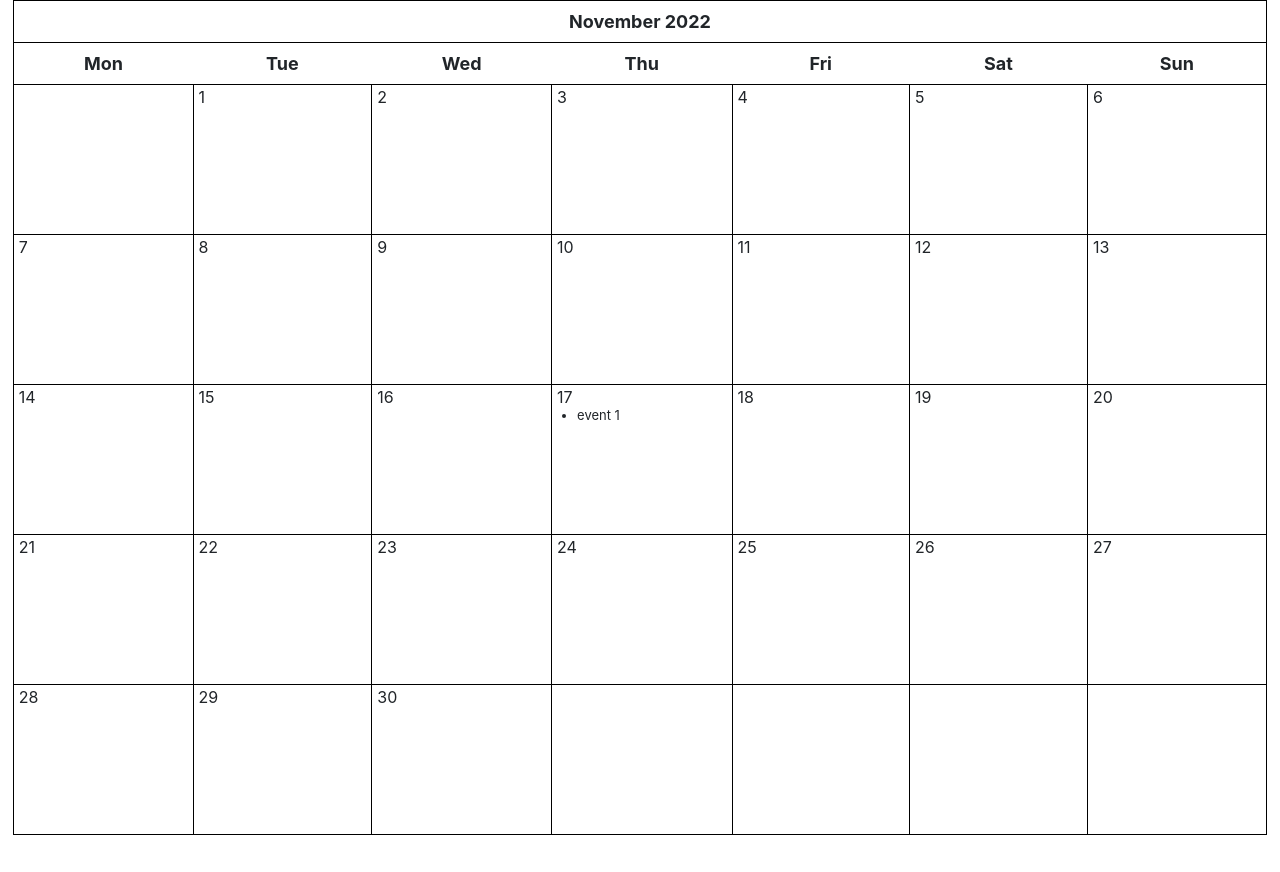
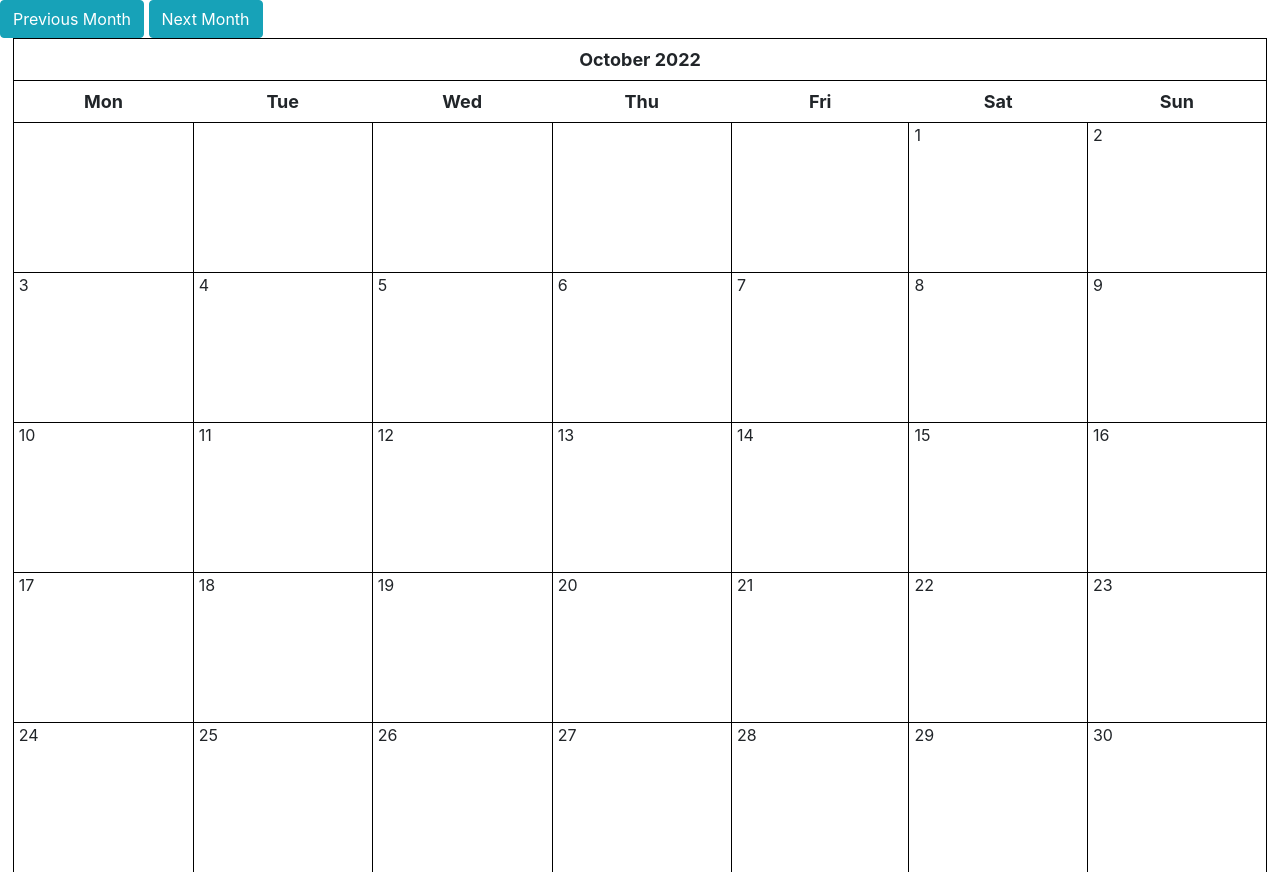
Before and after one commit to evanjtierney/Study-buddy, a Django app: a page that uses study_buddy_app/templates/study_buddy_app/calendar.html in a window 1280 px wide. Shown: the top 872 px of the page. Before the commit the page ends 835 px from the top, so only its background shows below. Run offline with Django 4.2, Linux system fonts and the light colour scheme; data comes from the database, SQL or seed files in the repository; some libraries are stand-ins or nearby versions.

Commit message:
allowed for multiple months to be added

```diff
--- a/study_buddy_app/templates/study_buddy_app/calendar.html
+++ b/study_buddy_app/templates/study_buddy_app/calendar.html
@@ -45,5 +45,9 @@
 {% extends 'study_buddy_app/base.html' %}
 
 {% block content %}
+<div class="clearfix">
+	<a class="btn btn-info left" href="{% url 'calendar' %}?{{ prev_month }}"> Previous Month </a>
+	<a class="btn btn-info right" href="{% url 'calendar' %}?{{ next_month }}"> Next Month </a>
+</div>
 {{ calendar }}
 {% endblock %}
--- a/study_buddy_app/views.py
+++ b/study_buddy_app/views.py
@@ -26,11 +26,13 @@
 from google.oauth2.credentials import Credentials
 from allauth.socialaccount.models import SocialToken, SocialApp, SocialAccount
 
-from datetime import datetime
-from django.shortcuts import render
-from django.http import HttpResponse
+from datetime import datetime, timedelta, date
+from django.shortcuts import render, get_object_or_404
+from django.http import HttpResponse, HttpResponseRedirect
 from django.views import generic
+from django.urls import reverse
 from django.utils.safestring import mark_safe
+import calendar
 
 from .models import *
 from .utils import Calendar
@@ -344,20 +346,29 @@
 
     def get_context_data(self, **kwargs):
         context = super().get_context_data(**kwargs)
-
-        # use today's date for the calendar
-        d = get_date(self.request.GET.get('day', None))
-
-        # Instantiate our calendar class with today's year and date
+        d = get_date(self.request.GET.get('month', None))
         cal = Calendar(d.year, d.month)
-
-        # Call the formatmonth method, which returns our calendar as a table
         html_cal = cal.formatmonth(withyear=True)
         context['calendar'] = mark_safe(html_cal)
+        context['prev_month'] = prev_month(d)
+        context['next_month'] = next_month(d)
         return context
 
-def get_date(req_day):
-    if req_day:
-        year, month = (int(x) for x in req_day.split('-'))
+def get_date(req_month):
+    if req_month:
+        year, month = (int(x) for x in req_month.split('-'))
         return date(year, month, day=1)
     return datetime.today()
+
+def prev_month(d):
+    first = d.replace(day=1)
+    prev_month = first - timedelta(days=1)
+    month = 'month=' + str(prev_month.year) + '-' + str(prev_month.month)
+    return month
+
+def next_month(d):
+    days_in_month = calendar.monthrange(d.year, d.month)[1]
+    last = d.replace(day=days_in_month)
+    next_month = last + timedelta(days=1)
+    month = 'month=' + str(next_month.year) + '-' + str(next_month.month)
+    return month
```
